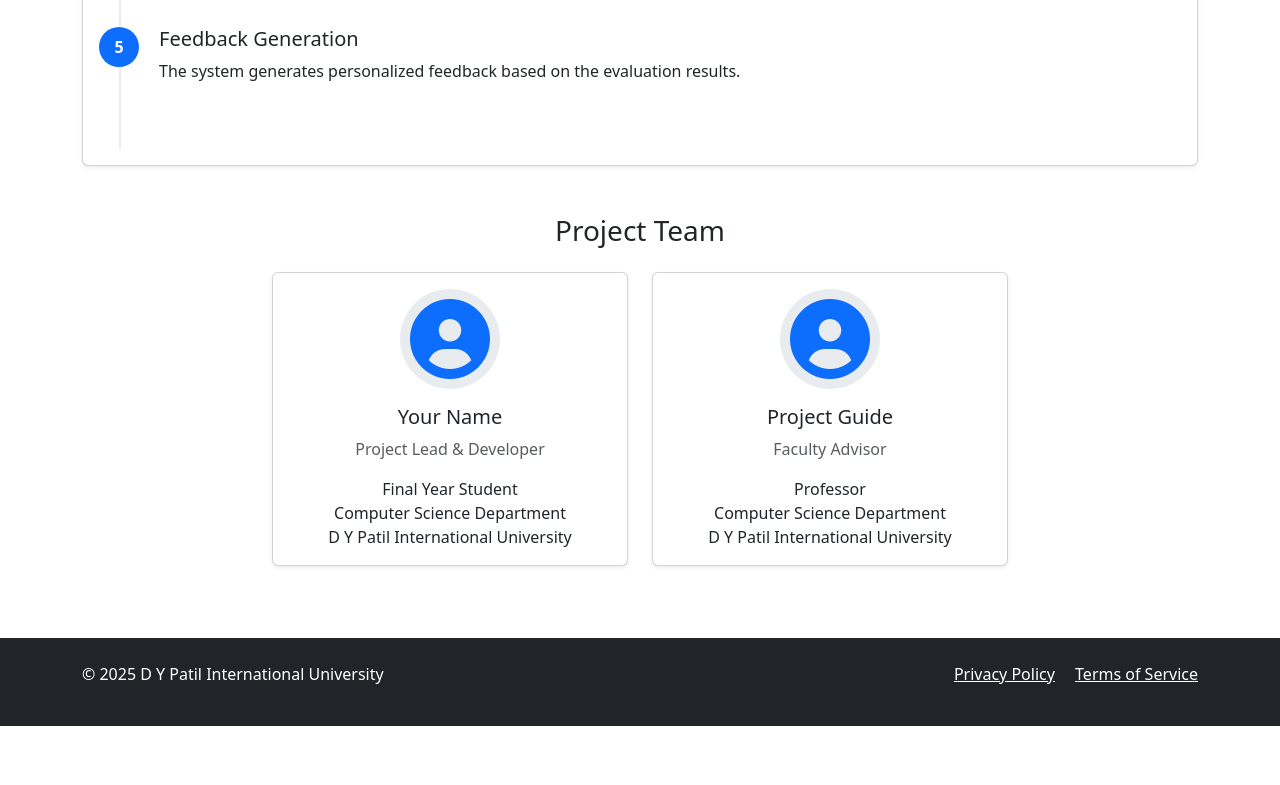
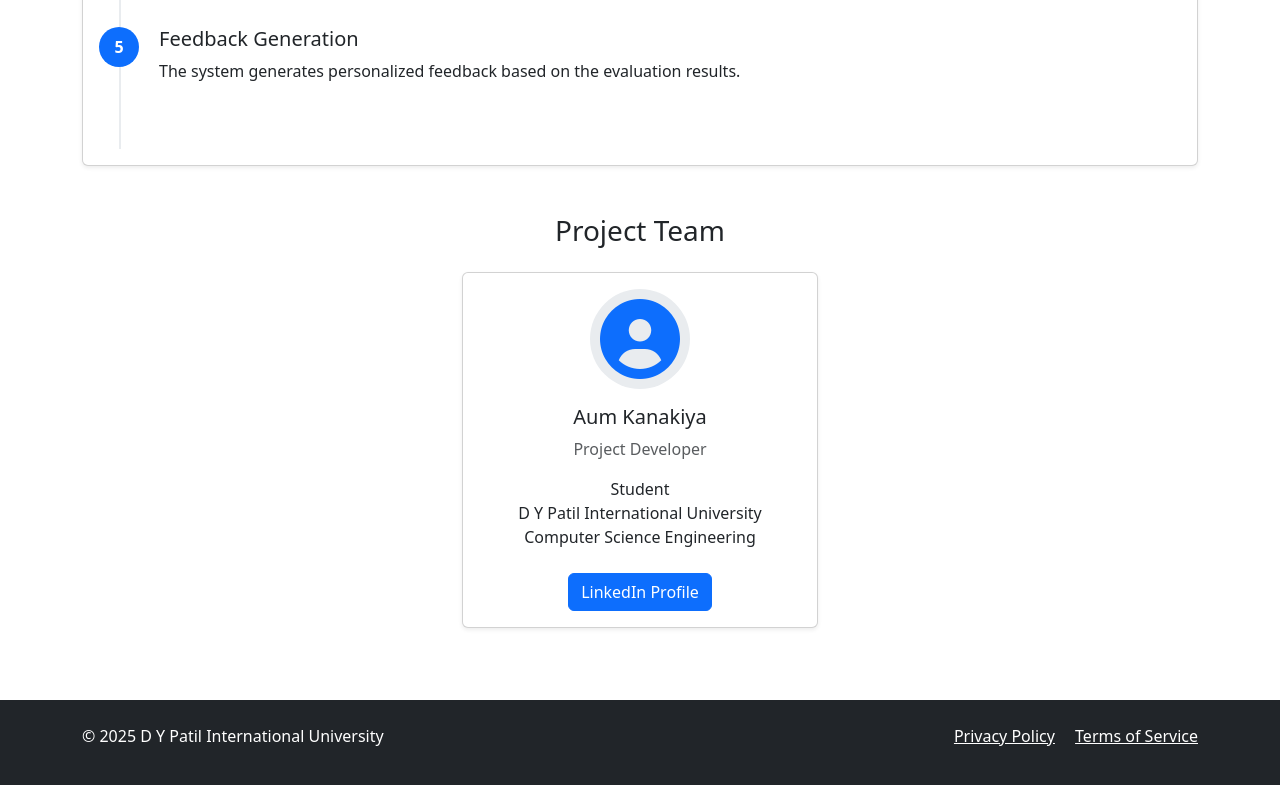
Before and after one commit to Aum07/Answer_Sheet_Evalution_System, a plain HTML site: page static/about.html in a window 1280 px wide. Shown: the part 1321-2106 px from the top of the page. Before the commit the page ends 2047 px from the top, so only its background shows below. Drawn offline with nearby package versions, Linux system fonts and the light colour scheme.

Commit message:
full final, changed the about section

```diff
--- a/static/about.html
+++ b/static/about.html
@@ -41,7 +41,7 @@
     <div class="container py-5">
         <div class="row mb-5">
             <div class="col-lg-8 mx-auto text-center">
-                <h1 class="mb-4 animate__animated animate__fadeIn">About Our Project</h1>
+                <h1 class="mb-4 animate__animated animate__fadeIn">About Project</h1>
                 <p class="lead mb-4 animate__animated animate__fadeIn animate__delay-1s">The Answer Sheet Evaluation System is a final year project developed at D Y Patil International University that uses advanced Natural Language Processing and Machine Learning techniques to automate the evaluation of written answers.</p>
             </div>
         </div>
@@ -172,21 +172,10 @@
                                 <div class="team-avatar mb-3">
                                     <i class="fas fa-user-circle fa-5x text-primary"></i>
                                 </div>
-                                <h5 class="card-title">Your Name</h5>
-                                <p class="card-text text-muted">Project Lead & Developer</p>
-                                <p class="card-text">Final Year Student<br>Computer Science Department<br>D Y Patil International University</p>
-                            </div>
-                        </div>
-                    </div>
-                    <div class="col-md-4 mb-4">
-                        <div class="card team-card shadow-sm">
-                            <div class="card-body text-center">
-                                <div class="team-avatar mb-3">
-                                    <i class="fas fa-user-circle fa-5x text-primary"></i>
-                                </div>
-                                <h5 class="card-title">Project Guide</h5>
-                                <p class="card-text text-muted">Faculty Advisor</p>
-                                <p class="card-text">Professor<br>Computer Science Department<br>D Y Patil International University</p>
+                                <h5 class="card-title">Aum Kanakiya</h5>
+                                <p class="card-text text-muted">Project Developer</p>
+                                <p class="card-text">Student<br>D Y Patil International University<br>Computer Science Engineering</p>
+                                <a href="https://www.linkedin.com/in/aum-kanakiya-94aa59250/" target="_blank" class="btn btn-primary mt-2">LinkedIn Profile</a>
                             </div>
                         </div>
                     </div>
```
Also changed, not shown: requirements.txt, 6 other files.
